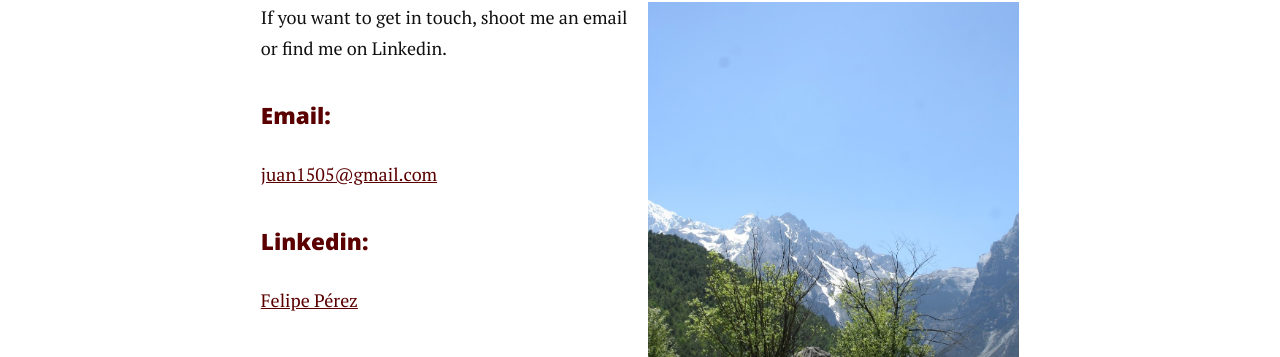
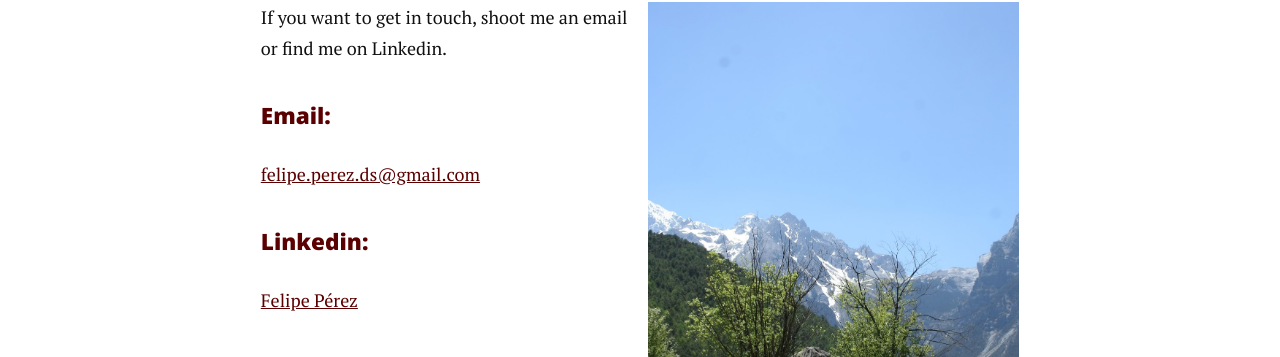
Before and after one commit to luisguiserrano/Scy1505.github.io, a Jekyll site: the page built from contact.md, in a window 1280 px wide. Shown: the part 382-739 px from the top of the page. Built offline with Jekyll 4.4.1, drawn with Linux system fonts in a browser that asks for light colours; nearby versions of some CDN libraries.

Commit message:
update email address

```diff
--- a/_config.yml
+++ b/_config.yml
@@ -28,6 +28,6 @@ social:
    github: scy1505
    twitter: jperezvallejo
    facebook: juan1505
-   email: juan1505@gmail.com
+   email: felipe.perez.ds@gmail.com
 
 google_analytics: "UA-58263416-1"
--- a/contact.md
+++ b/contact.md
@@ -8,7 +8,7 @@ title: Contact Felipe
   <div class="contact_content">
     <p> If you want to get in touch, shoot me an email or find me on Linkedin.</p>
     <h4 class="intro"> Email:</h4>
-    <p> <a href="mailto:juan1505@gmail.com"> juan1505@gmail.com </a></p>
+    <p> <a href="mailto:felipe.perez.ds@gmail.com"> felipe.perez.ds@gmail.com </a></p>
     <h4 class="intro"> Linkedin:</h4>
     <p> <a href="https://www.linkedin.com/in/felipe-perez-/"> Felipe Pérez </a></p>
   </div>
```
